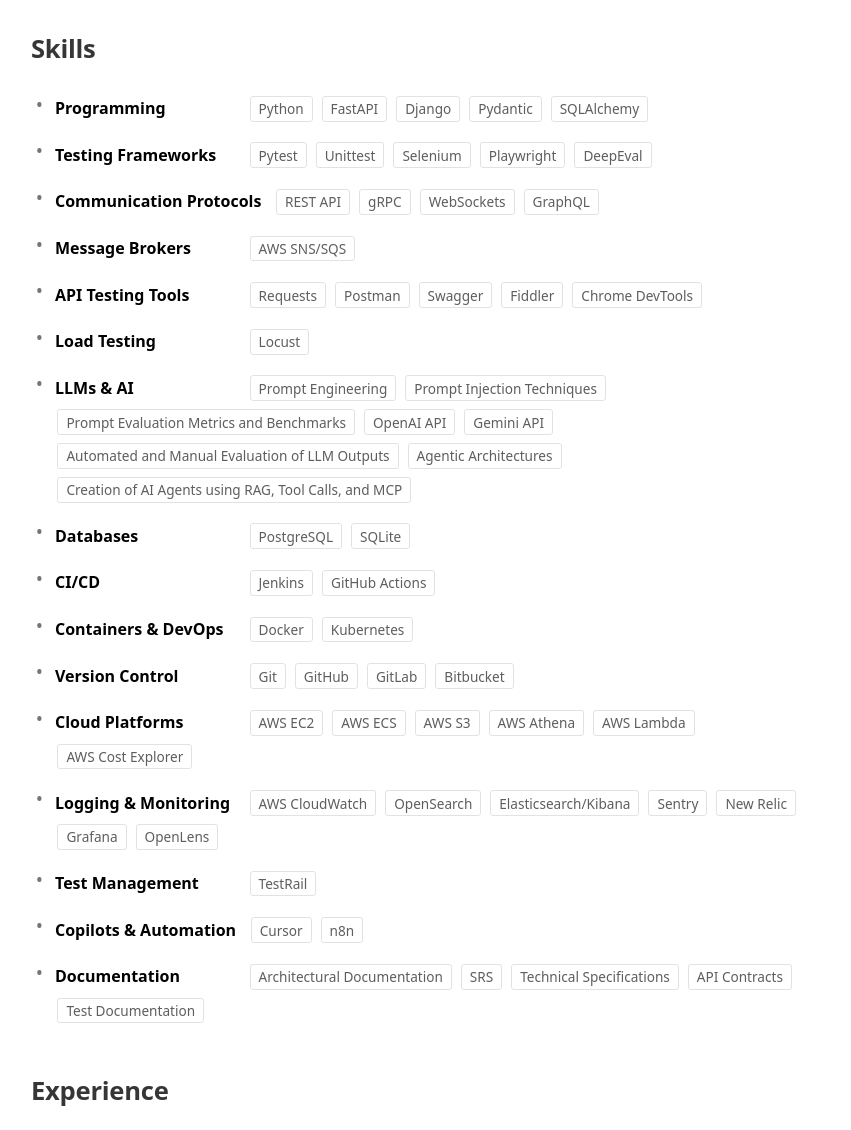
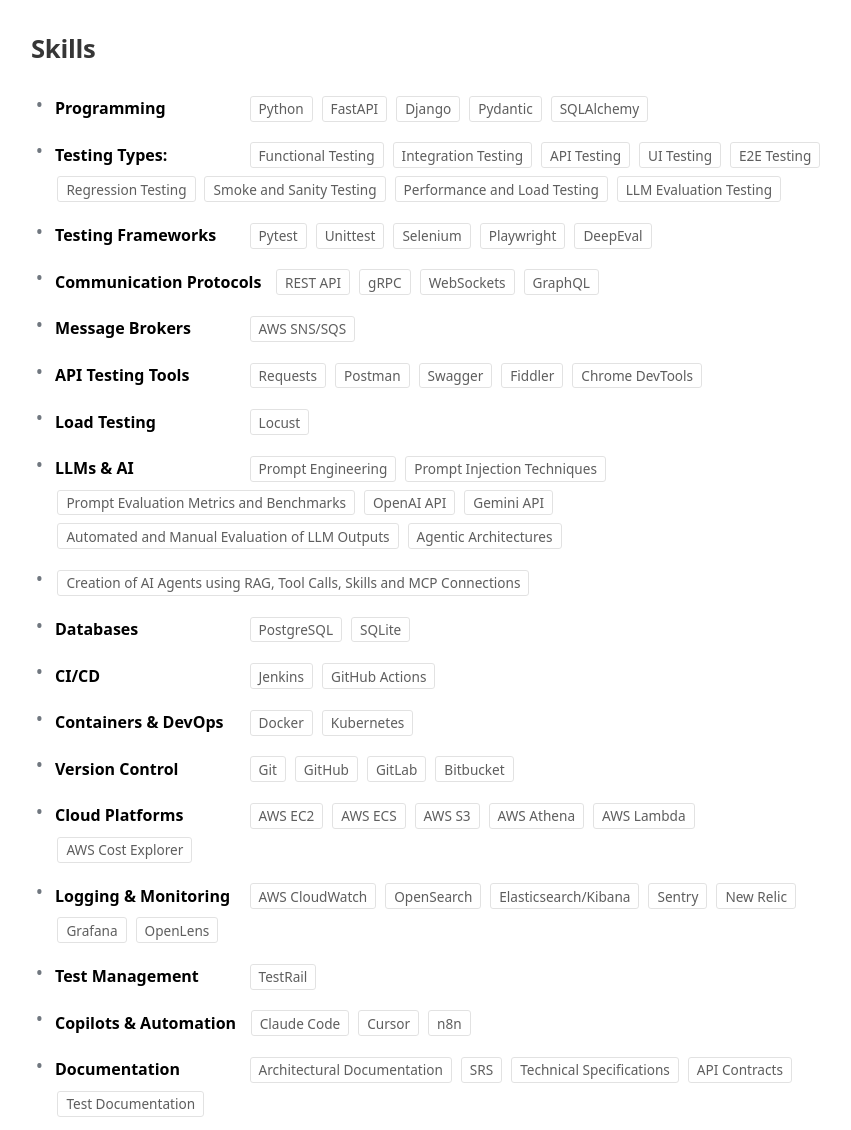
Before and after one commit to serhiismetanskyi/serhiismetanskyi.cv, a plain HTML site: page cv.html in a window 1280 px wide. Shown: the part 820-1950 px from the top of the page, without its empty margins (209-1060 px from the left). Drawn offline with nearby package versions, Linux system fonts and the light colour scheme.

Commit message:
Add blog link and update skills section

```diff
--- a/cv.html
+++ b/cv.html
@@ -50,6 +50,7 @@
             <li><a href="index.html">Bio</a></li>
             <li><a href="cv.html">CV</a></li>
             <li><a href="portfolio.html">Portfolio</a></li>
+            <li><a href="https://serhiismetanskyi.medium.com/" target="_blank">Blog</a></li>
          </ul>
       </nav>
       <header>
@@ -95,12 +96,13 @@
             <h2>Skills</h2>
             <ul>
                <li><strong>Programming</strong> <span class="tech-tag">Python</span> <span class="tech-tag">FastAPI</span> <span class="tech-tag">Django</span> <span class="tech-tag">Pydantic</span> <span class="tech-tag">SQLAlchemy</span></li>
+               <li><strong>Testing Types:</strong> <span class="tech-tag">Functional Testing</span> <span class="tech-tag">Integration Testing</span> <span class="tech-tag">API Testing</span> <span class="tech-tag">UI Testing</span> <span class="tech-tag">E2E Testing</span> <span class="tech-tag">Regression Testing</span> <span class="tech-tag">Smoke and Sanity Testing</span> <span class="tech-tag">Performance and Load Testing</span> <span class="tech-tag">LLM Evaluation Testing</span></li>
                <li><strong>Testing Frameworks</strong> <span class="tech-tag">Pytest</span> <span class="tech-tag">Unittest</span> <span class="tech-tag">Selenium</span> <span class="tech-tag">Playwright</span> <span class="tech-tag">DeepEval</span></li>
                <li><strong>Communication Protocols</strong> <span class="tech-tag">REST API</span> <span class="tech-tag">gRPC</span> <span class="tech-tag">WebSockets</span> <span class="tech-tag">GraphQL</span></li>
                <li><strong>Message Brokers</strong> <span class="tech-tag">AWS SNS/SQS</span></li>
                <li><strong>API Testing Tools</strong> <span class="tech-tag">Requests</span> <span class="tech-tag">Postman</span> <span class="tech-tag">Swagger</span> <span class="tech-tag">Fiddler</span> <span class="tech-tag">Chrome DevTools</span></li>
                <li><strong>Load Testing</strong> <span class="tech-tag">Locust</span></li>
-               <li><strong>LLMs & AI</strong> <span class="tech-tag">Prompt Engineering</span> <span class="tech-tag">Prompt Injection Techniques</span> <span class="tech-tag">Prompt Evaluation Metrics and Benchmarks</span> <span class="tech-tag">OpenAI API</span> <span class="tech-tag">Gemini API</span> <span class="tech-tag">Automated and Manual Evaluation of LLM Outputs</span> <span class="tech-tag">Agentic Architectures</span> <span class="tech-tag">Creation of AI Agents using RAG, Tool Calls, and MCP</span></li>
+               <li><strong>LLMs & AI</strong> <span class="tech-tag">Prompt Engineering</span> <span class="tech-tag">Prompt Injection Techniques</span> <span class="tech-tag">Prompt Evaluation Metrics and Benchmarks</span> <span class="tech-tag">OpenAI API</span> <span class="tech-tag">Gemini API</span> <span class="tech-tag">Automated and Manual Evaluation of LLM Outputs</span> <span class="tech-tag">Agentic Architectures</span> <li><span class="tech-tag">Creation of AI Agents using RAG, Tool Calls, Skills and MCP Connections</span>
                <li><strong>Databases</strong> <span class="tech-tag">PostgreSQL</span> <span class="tech-tag">SQLite</span></li>
                <li><strong>CI/CD</strong> <span class="tech-tag">Jenkins</span> <span class="tech-tag">GitHub Actions</span></li>
                <li><strong>Containers & DevOps</strong> <span class="tech-tag">Docker</span> <span class="tech-tag">Kubernetes</span></li>
@@ -108,7 +110,7 @@
                <li><strong>Cloud Platforms</strong> <span class="tech-tag">AWS EC2</span> <span class="tech-tag">AWS ECS</span> <span class="tech-tag">AWS S3</span> <span class="tech-tag">AWS Athena</span> <span class="tech-tag">AWS Lambda</span> <span class="tech-tag">AWS Cost Explorer</span></li>
                <li><strong>Logging & Monitoring</strong> <span class="tech-tag">AWS CloudWatch</span> <span class="tech-tag">OpenSearch</span> <span class="tech-tag">Elasticsearch/Kibana</span> <span class="tech-tag">Sentry</span> <span class="tech-tag">New Relic</span> <span class="tech-tag">Grafana</span> <span class="tech-tag">OpenLens</span></li>
                <li><strong>Test Management</strong> <span class="tech-tag">TestRail</span></li>
-               <li><strong>Copilots & Automation</strong> <span class="tech-tag">Cursor</span> <span class="tech-tag">n8n</span></li>
+               <li><strong>Copilots & Automation</strong> <span class="tech-tag">Claude Code</span> <span class="tech-tag">Cursor</span> <span class="tech-tag">n8n</span></li>
                <li><strong>Documentation</strong> <span class="tech-tag">Architectural Documentation</span> <span class="tech-tag">SRS</span> <span class="tech-tag">Technical Specifications</span> <span class="tech-tag">API Contracts</span> <span class="tech-tag">Test Documentation</span></li>
             </ul>
          </section>
```
